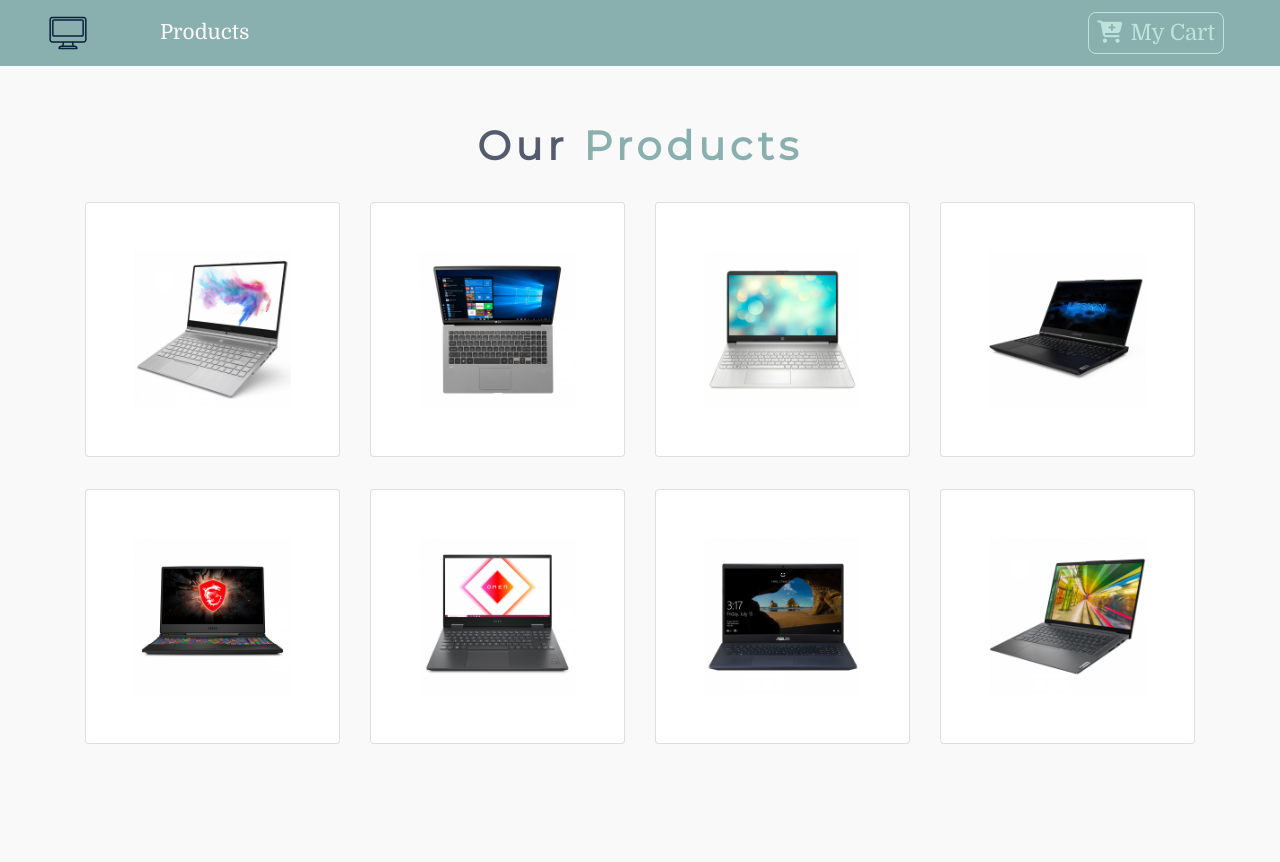
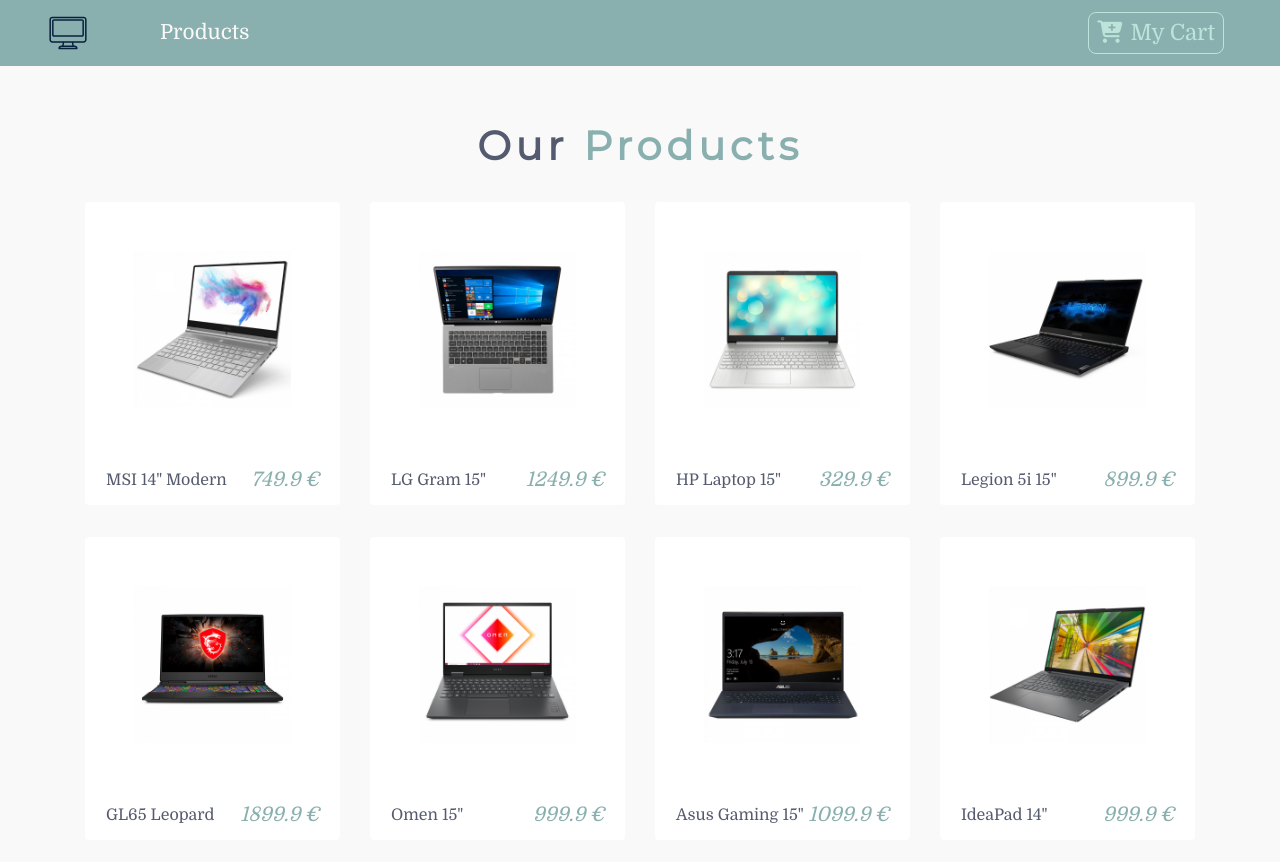
Before and after one commit to StereoPT/pc-store, a React (Create React App) app: page / in a window 1280 px wide. Shown: the top 862 px of the page. Before the commit the page ends 808 px from the top, so only its background shows below. Built offline with nearby package versions, Linux system fonts and the light colour scheme.

Commit message:
Product Display

```diff
--- a/src/components/Product.js
+++ b/src/components/Product.js
@@ -14,6 +14,16 @@ export default class Product extends Component {
             <Link to="/details">
               <img src={img} alt="Product" className="card-img-top" />
             </Link>
+            <button className="cart-btn" disabled={inCart} onClick={() => console.log("Added to the Cart!")}>
+              {inCart ? (<p className="mb-0" disabled>{" "}In Cart</p>) : (<i className="fas fa-cart-plus" />)}
+            </button>
+          </div>
+          <div className="card-footer d-flex justify-content-between">
+            <p className="align-self-center mb-0">{title}</p>
+            <h5 className="text-green font-italic mb-0">
+              {price}
+              <span className="ml-1">€</span>
+            </h5>
           </div>
         </div>
       </ProductWrapper>
@@ -22,5 +32,52 @@ export default class Product extends Component {
 }
 
 const ProductWrapper = styled.div`
-
+  .card {
+    border-color: transparent;
+    transition: all 0.3s linear;
+  }
+  .card-footer {
+    background: transparent;
+    border-top: transparent;
+    transition: all 0.3s linear;
+  }
+  &:hover {
+    .card {
+      border: 0.04rem solid rgba(0, 0, 0, 0.2);
+      box-shadow: 2px 2px 5px 0px rgba(0, 0, 0, 0.2);
+    }
+    .card-footer {
+      background: rgba(247, 247, 247);
+    }
+  }
+  .img-container {
+    position: relative;
+    overflow: hidden;
+  }
+  .card-img-top {
+    transition: all 0.3s linear;
+  }
+  .img-container:hover .card-img-top {
+    transform: scale(1.3);
+  }
+  .cart-btn {
+    position: absolute;
+    bottom: 0;
+    right: 0;
+    padding: 0.2rem 0.4rem;
+    background: var(--lightGreen);
+    border: none;
+    color: var(--mainWhite);
+    font-size: 1.2rem;
+    border-radius: 0.5rem 0 0 0;
+    transform: translate(100%, 100%);
+    transition: all 0.3s linear;
+  }
+  .img-container:hover .cart-btn {
+    transform: translate(0, 0);
+  }
+  .cart-btn:hover {
+    color: var(--mainGreen);
+    cursor: pointer;
+  }
 `;
--- a/src/data.js
+++ b/src/data.js
@@ -1,7 +1,7 @@
 export const storeProducts = [
     {
         id: 1,
-        title: 'Portátil MSI 14" Modern',
+        title: 'MSI 14" Modern',
         img: 'img/product-1.png',
         price: 749.90,
         company: 'MSI',
@@ -12,7 +12,7 @@ export const storeProducts = [
     },
     {
         id: 2,
-        title: 'Portátil LG Gram 15"',
+        title: 'LG Gram 15"',
         img: 'img/product-2.png',
         price: 1249.90,
         company: 'LG',
@@ -23,7 +23,7 @@ export const storeProducts = [
     },
     {
         id: 3,
-        title: 'Portátil HP Laptop 15"',
+        title: 'HP Laptop 15"',
         img: 'img/product-3.png',
         price: 329.90,
         company: 'HP',
@@ -34,7 +34,7 @@ export const storeProducts = [
     },
     {
         id: 4,
-        title: 'Portátil Lenovo Legion 5i 15"',
+        title: 'Legion 5i 15"',
         img: 'img/product-4.png',
         price: 899.90,
         company: 'Lenovo',
@@ -45,7 +45,7 @@ export const storeProducts = [
     },
     {
         id: 5,
-        title: 'Portátil MSI 15" GL65 Leopard',
+        title: 'GL65 Leopard',
         img: 'img/product-5.png',
         price: 1899.90,
         company: 'MSI',
@@ -56,7 +56,7 @@ export const storeProducts = [
     },
     {
         id: 6,
-        title: 'Portátil Omen 15"',
+        title: 'Omen 15"',
         img: 'img/product-6.png',
         price: 999.90,
         company: 'HP',
@@ -67,7 +67,7 @@ export const storeProducts = [
     },
     {
         id: 7,
-        title: 'Portátil Asus Gaming Laptop 15"',
+        title: 'Asus Gaming 15"',
         img: 'img/product-7.png',
         price: 1099.90,
         company: 'Asus',
@@ -78,7 +78,7 @@ export const storeProducts = [
     },
     {
         id: 8,
-        title: 'Portátil Lenovo IdeaPad 14"',
+        title: 'IdeaPad 14"',
         img: 'img/product-8.png',
         price: 999.90,
         company: 'Lenovo',
@@ -91,7 +91,7 @@ export const storeProducts = [
 
 export const detailProduct = {
     id: 1,
-    title: 'Portátil MSI 14" Modern',
+    title: 'MSI 14" Modern',
     img: 'img/product-1.png',
     price: 749.90,
     company: 'MSI',
```
Also changed, not shown: screens/Screen2.png (added).
